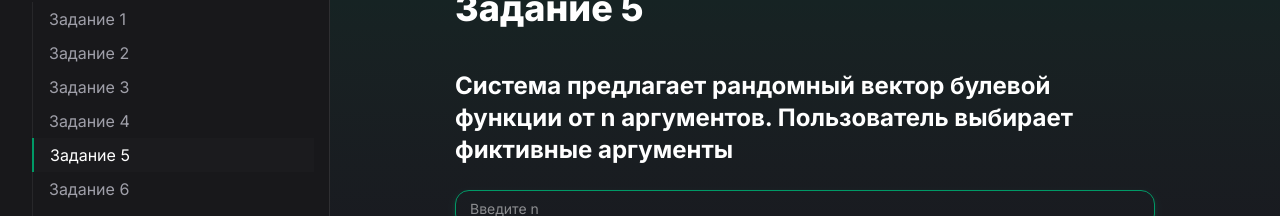
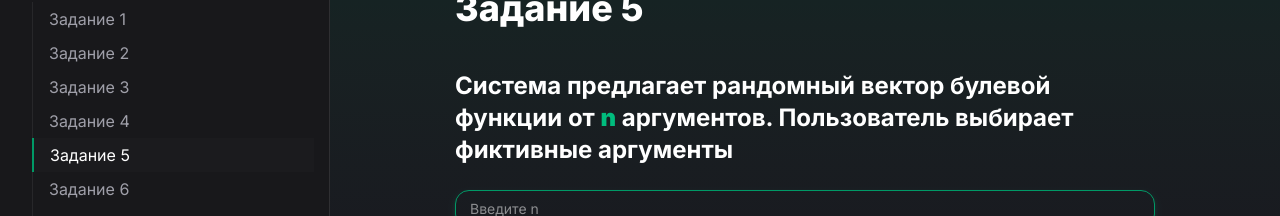
Before and after one commit to dont-doubt/discrete-structures, a Next.js app: page /tasks/5 in a window 1280 px wide. Shown: the part 182-398 px from the top of the page. Built offline with nearby package versions, Linux system fonts and the light colour scheme.

Commit message:
Update client-page.tsx

```diff
--- a/src/app/tasks/5/client-page.tsx
+++ b/src/app/tasks/5/client-page.tsx
@@ -56,7 +56,7 @@ export default function Task5Form() {
   return (
     <>
       <h1>Задание 5</h1>
-      <h2>Система предлагает рандомный вектор булевой функции от n аргументов. Пользователь выбирает фиктивные аргументы</h2>
+      <h2>Система предлагает рандомный вектор булевой функции от <b>n</b> аргументов. Пользователь выбирает фиктивные аргументы</h2>
 
       <CustomNumberInput placeholder="Введите n" value={args} setValue={setArgs} />
       <CustomButton onClick={handleFirstClick}>Начать</CustomButton>
```
